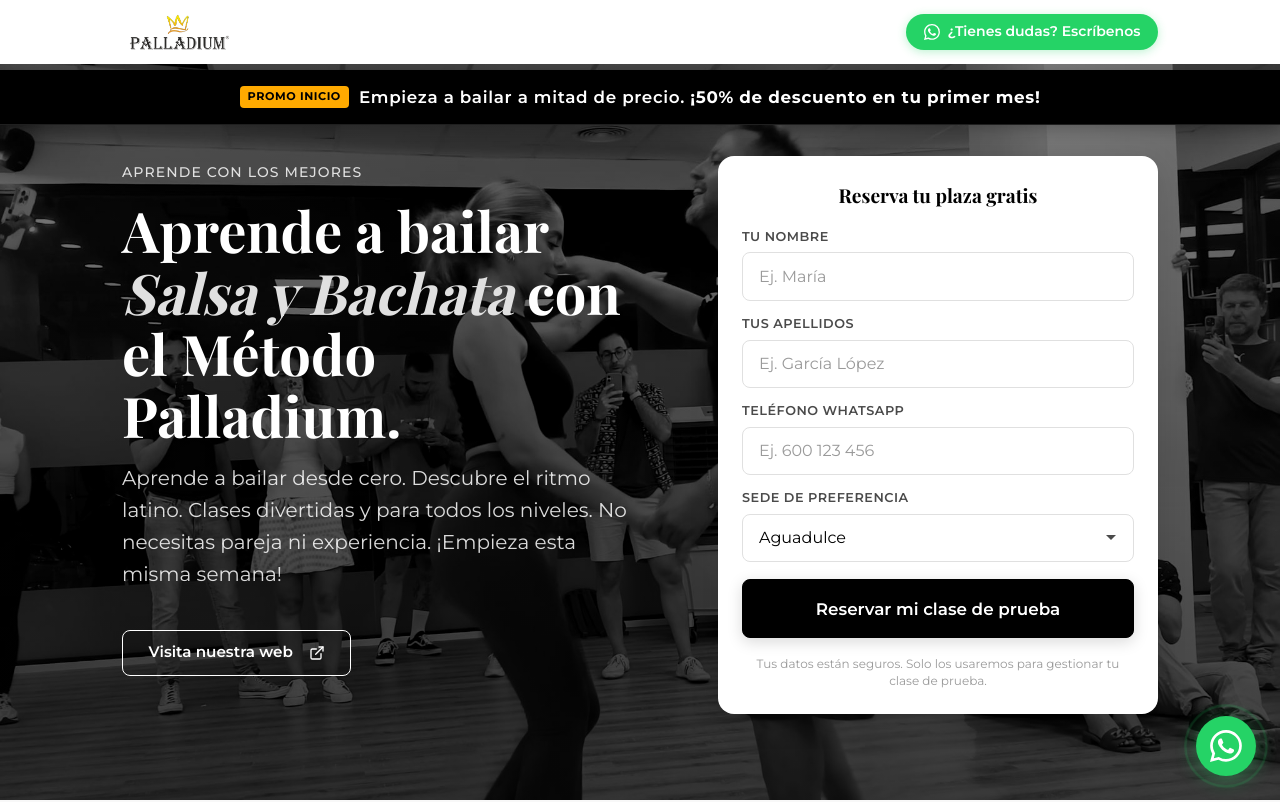
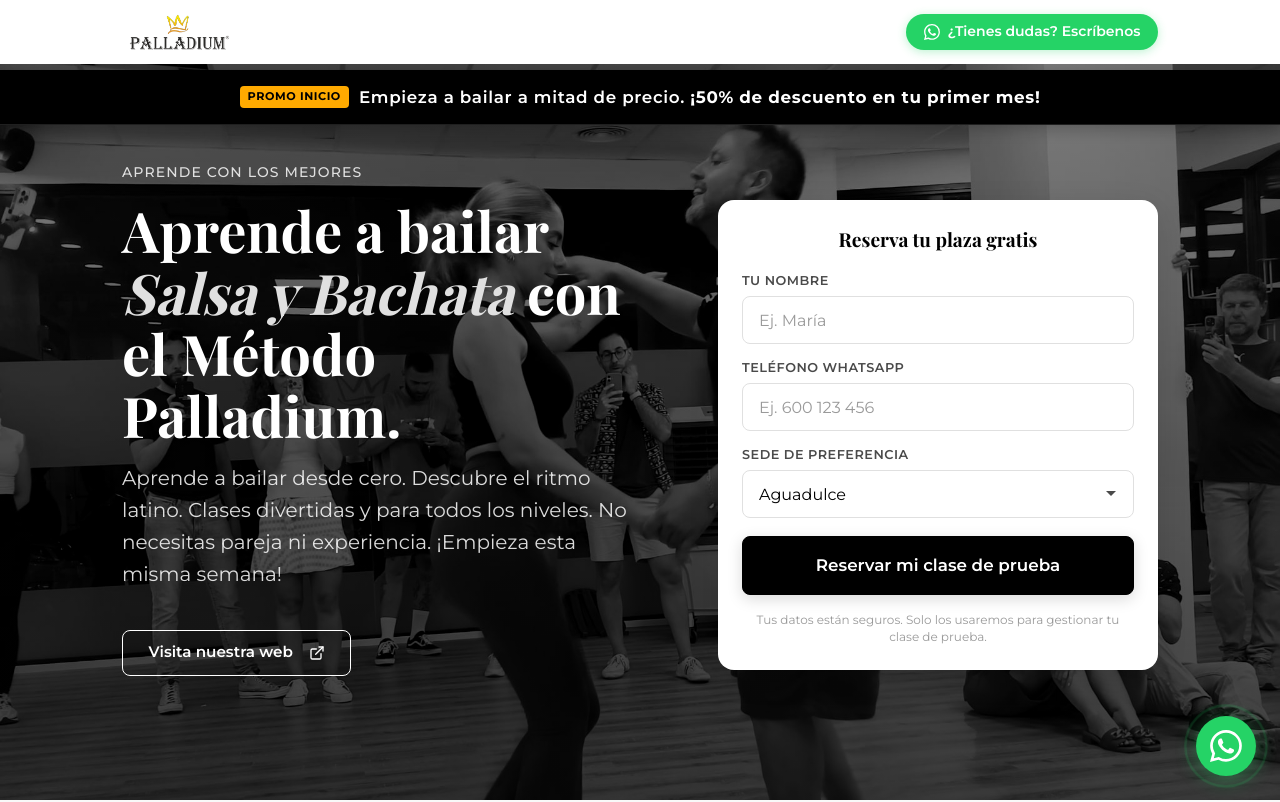
Before and after one commit to Proyectos-Ivan-Luis/palladium-aguadulce, a Next.js app: page / in a window 1280 px wide. Shown: the top 802 px of the page. Built offline with nearby package versions, Linux system fonts and the light colour scheme.

Commit message:
quitar apellidos vista movil

```diff
--- a/components/Hero.jsx
+++ b/components/Hero.jsx
@@ -5,7 +5,6 @@ import React, { useState } from 'react';
 export default function Hero({ hero, discipline, sharedLocations }) {
   const [formData, setFormData] = useState({
     nombre: '',
-    apellidos: '',
     telefono: '',
     ubicacion: sharedLocations[0]?.name || 'Roquetas de Mar'
   });
@@ -19,7 +18,7 @@ export default function Hero({ hero, discipline, sharedLocations }) {
   const handleSubmit = async (e) => {
     e.preventDefault();
 
-    if (!formData.nombre || !formData.apellidos || !formData.telefono) {
+    if (!formData.nombre || !formData.telefono) {
       alert('Por favor, completa todos los campos obligatorios.');
       return;
     }
@@ -34,7 +33,6 @@ export default function Hero({ hero, discipline, sharedLocations }) {
         },
         body: JSON.stringify({
           nombre: formData.nombre,
-          apellidos: formData.apellidos,
           telefono: formData.telefono,
           ubicacion: formData.ubicacion,
           disciplina: discipline || 'Salsa'
@@ -283,19 +281,6 @@ export default function Hero({ hero, discipline, sharedLocations }) {
                 </div>
 
                 <div className="form-field">
-                  <label htmlFor="apellidos">Tus Apellidos</label>
-                  <input
-                    type="text"
-                    id="apellidos"
-                    name="apellidos"
-                    required
-                    placeholder="Ej. García López"
-                    value={formData.apellidos}
-                    onChange={handleChange}
-                  />
-                </div>
-
-                <div className="form-field">
                   <label htmlFor="telefono">Teléfono WhatsApp</label>
                   <input
                     type="tel"
```
